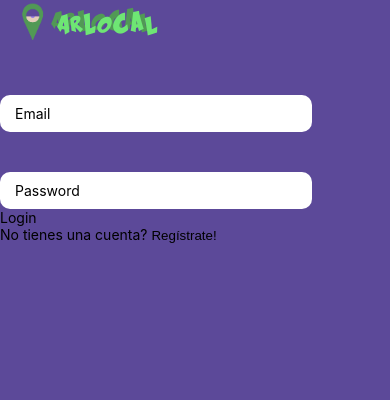
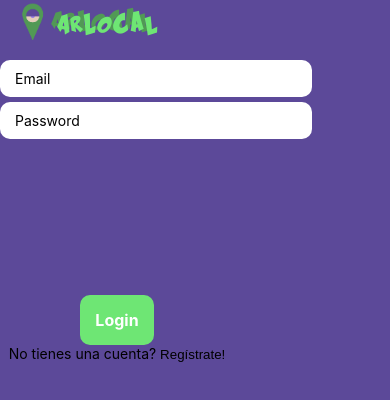
Before and after one commit to DLorangg/ArLocal, a React Native app: screen /Login in a window 390 px wide. Shown: the top 400 px of the page. Built offline with nearby package versions, Linux system fonts and the light colour scheme.

Commit message:
Estilando formulario

```diff
--- a/screens/LoginScreen.js
+++ b/screens/LoginScreen.js
@@ -29,7 +29,7 @@ const LoginScreen = () => {
           onPress={() => { }}
           style={styles.button}
         >
-          <Text style={styles.button}>Login</Text>
+          <Text style={styles.buttonText}>Login</Text>
         </TouchableOpacity>
         <Text>
           No tienes una cuenta?{' '}
@@ -58,7 +58,24 @@ const styles = StyleSheet.create({
     paddingHorizontal: 15,
     paddingVertical: 10,
     borderRadius: 10,
-    marginTop: 40,
+    marginTop: 5,
   },
-
+  buttonContainer: {
+    width: '60%',
+    justifyContent: 'center',
+    alignItems: 'center',
+    marginTop: '40%',
+  },
+  button: {
+    backgroundColor: '#6ee674',
+    width: '100%',
+    padding: 15,
+    borderRadius: 10,
+    alignItems: 'center',
+  },
+  buttonText: {
+    color: 'white',
+    fontWeight: '700',
+    fontSize: 16,
+  }
 })
```
